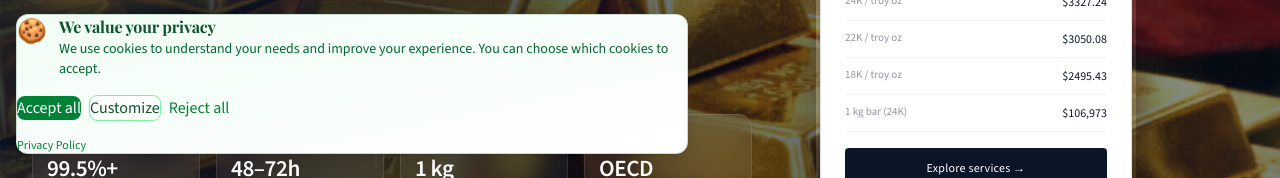
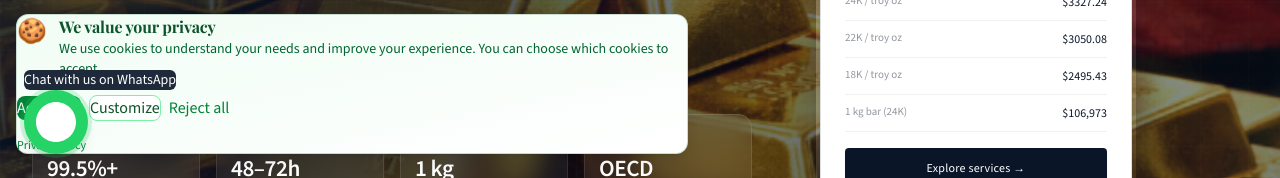
Before and after one commit to kazibweyassin/Diamond-and-Gold, a Next.js app: page / in a window 1280 px wide. Shown: the part 622-800 px from the top of the page. Built offline with nearby package versions, Linux system fonts and the light colour scheme; no server answers.

Commit message:
whatsapp

```diff
--- a/app/layout.tsx
+++ b/app/layout.tsx
@@ -162,6 +162,7 @@ export default function RootLayout({
         {children}
         <PageUpButton />
         <ConsentAndTracking />
+        <WhatsAppButton />
       </body>
     </html>
   );
```
